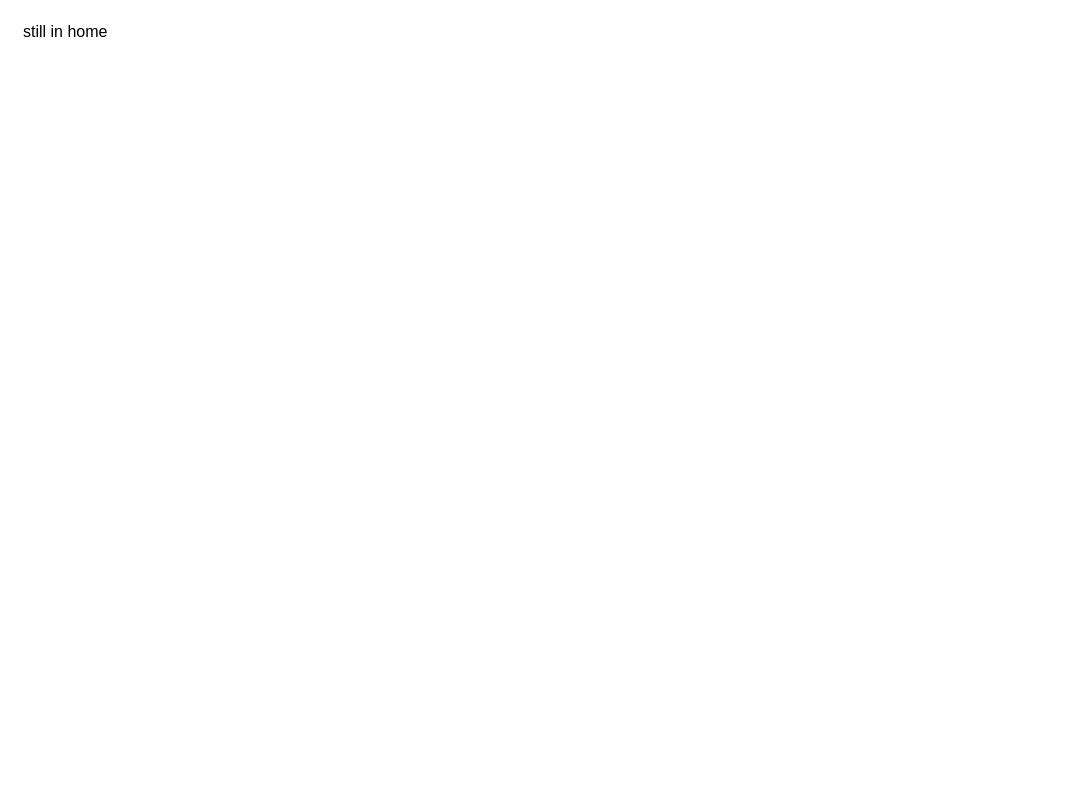
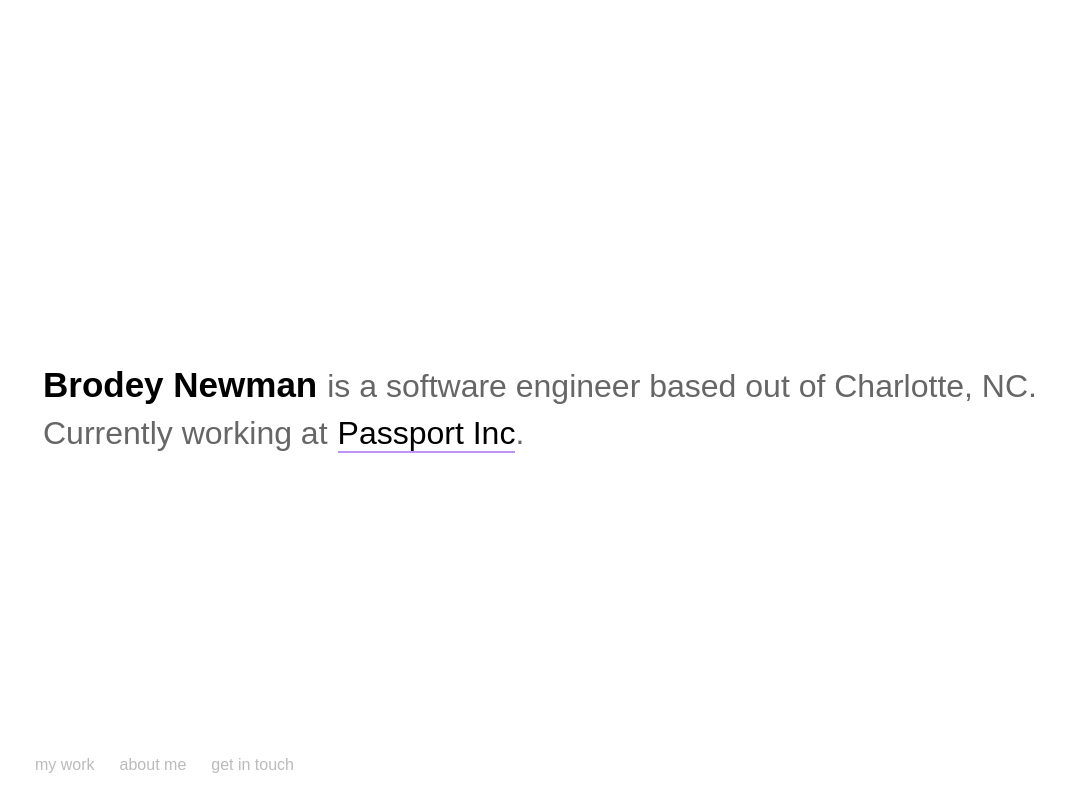
Before and after one commit to brodeynewman/dotcom, a React app: page / in a window 1280 px wide. Shown: the top 812 px of the page, without its empty margins (0-1074 px from the left). Built offline with nearby package versions, Linux system fonts and the light colour scheme; the HTML template or start-up script is replaced by a standard one.

Commit message:
bio styling

```diff
--- a/src/pages/Home.js
+++ b/src/pages/Home.js
@@ -4,7 +4,52 @@
 
 const styles = () => ({
   root: {
-    padding: 15,
+    padding: 35,
+    display: 'flex',
+    alignItems: 'center',
+    height: 'calc(100vh - 70px)',
+  },
+  name: {
+    fontWeight: 800,
+    fontSize: 35,
+  },
+  info: {
+    paddingLeft: 10,
+    maxWidth: 450,
+    fontSize: '2rem',
+    color: '#666',
+  },
+  bio: {
+    paddingTop: 10,
+    fontSize: '2rem',
+    color: '#666',
+  },
+  passport: {
+    borderBottom: '2px solid #bd93f9',
+    marginLeft: 10,
+    textDecoration: 'none',
+    color: 'black',
+    fontSize: '2rem',
+  },
+  links: {
+    position: 'fixed',
+    bottom: 0,
+    left: 35,
+    padding: 0,
+    marginTop: 50,
+  },
+  link: {
+    display: 'inline-block',
+    padding: '10px 10px 10px 0px',
+    marginLeft: 15,
+    '&:first-child': {
+      marginLeft: 0,
+    },
+    color: '#bbb',
+    cursor: 'pointer',
+    '&:hover': {
+      color: 'black',
+    },
   },
 });
 
@@ -26,7 +71,27 @@
 
     return (
       <div className={classes.root}>
-        still in home
+        <div>
+          <span className={classes.name}>Brodey Newman</span>
+          <span className={classes.info}>is a software engineer based out of Charlotte, NC.</span>
+          <div className={classes.bio}>
+            Currently working at
+            <a
+              rel="noopener noreferrer"
+              target="_blank"
+              href="http://passportinc.com"
+              className={classes.passport}
+            >
+                Passport Inc
+            </a>
+            .
+          </div>
+          <ul className={classes.links}>
+            <li className={classes.link}>my work</li>
+            <li className={classes.link}>about me</li>
+            <li className={classes.link}>get in touch</li>
+          </ul>
+        </div>
       </div>
     );
   }
```
